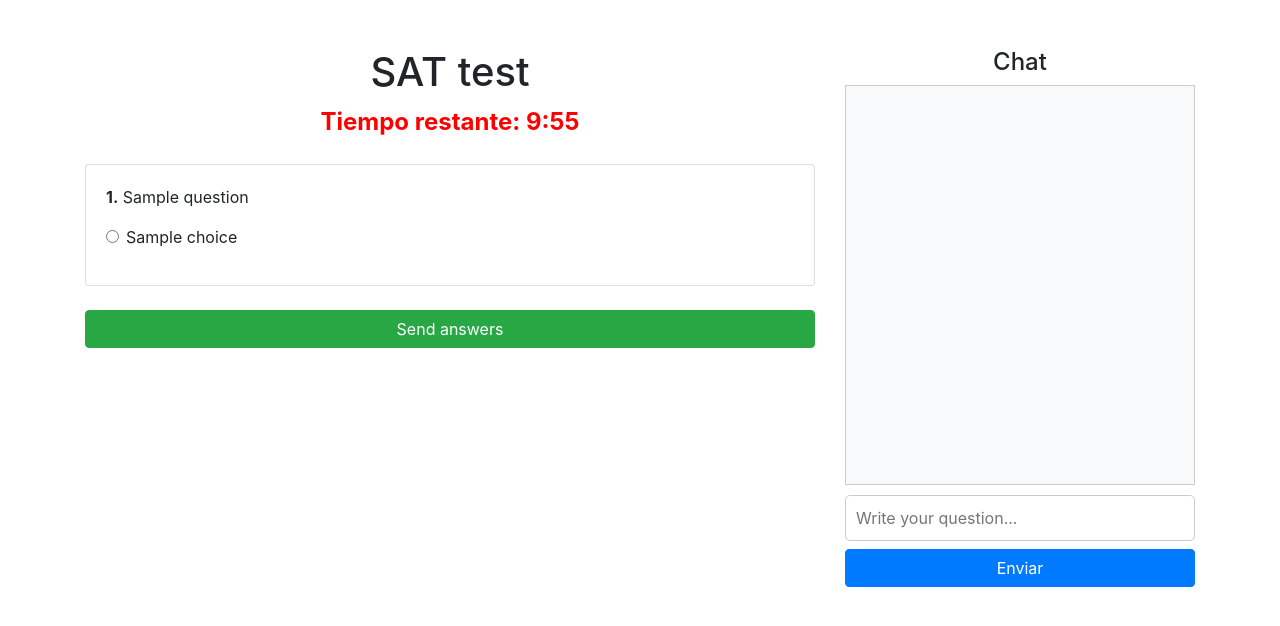
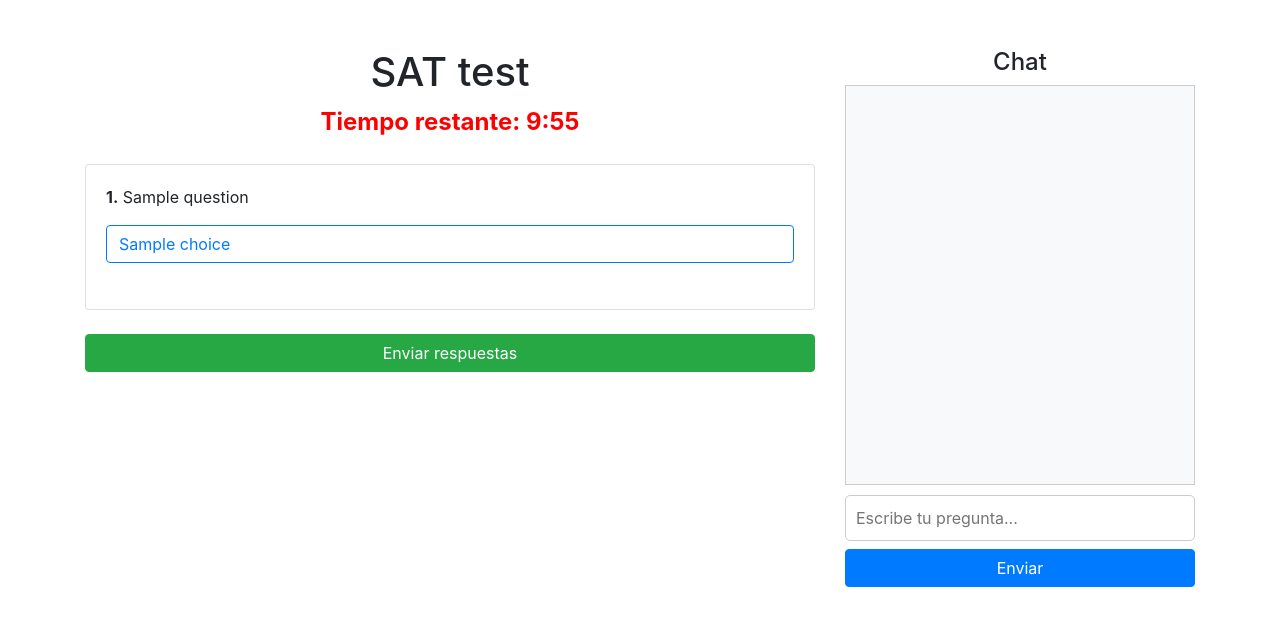
Before and after one commit to Julia-ai1/juliacopiaparaespa-a, a Flask app: template templates/quiz.html in a window 1280 px wide. Shown: the top 626 px of the page. Run offline with Flask 3, Linux system fonts and the light colour scheme; the template is opened without the code that fills it: most values are stand-ins (such as "Sample title", 1, 10 or a date in 2020); some libraries are stand-ins or nearby versions.

Commit message:
subida quiz mas bonito

```diff
--- a/templates/quiz.html
+++ b/templates/quiz.html
@@ -40,6 +40,17 @@
             flex-grow: 1;
             overflow-y: auto;
         }
+
+        .choice-button {
+            width: 100%;
+            text-align: left;
+            margin-bottom: 10px;
+        }
+
+        .choice-button.active {
+            background-color: #007bff;
+            color: white;
+        }
     </style>
 </head>
 <body>
@@ -48,7 +59,7 @@
         <!-- Sección del Cuestionario -->
         <div class="col-md-8">
             <h1 class="text-center">SAT test</h1>
-            <div id="timer">Remaining time: 10:00</div>
+            <div id="timer">Tiempo restante: 10:00</div>
             <form id="quiz-form" class="mt-4">
                 {% for question in questions %}
                     <div class="card mb-4">
@@ -56,19 +67,19 @@
                             <p><strong>{{ loop.index }}.</strong> {{ question['question'] }}</p>
                             <div class="form-group">
                                 {% for choice in question['choices'] %}
-                                    <div class="form-check">
-                                        <input class="form-check-input" type="radio"
-                                               id="question_{{ loop.index }}_choice_{{ loop.index0 }}"
-                                               name="question_{{ loop.index }}"
-                                               value="{{ choice }}">
-                                        <label class="form-check-label" for="question_{{ loop.index }}_choice_{{ loop.index0 }}">{{ choice }}</label>
-                                    </div>
+                                    <button type="button" class="btn btn-outline-primary choice-button"
+                                            data-question="question_{{ loop.index }}"
+                                            data-value="{{ choice }}"
+                                            id="question_{{ loop.index }}_choice_{{ loop.index0 }}">
+                                        {{ choice }}
+                                    </button>
                                 {% endfor %}
                             </div>
                         </div>
                     </div>
                 {% endfor %}
-                <button type="submit" class="btn btn-success btn-block">Send answers</button>
+                <input type="hidden" name="selected_answers" id="selected-answers">
+                <button type="submit" class="btn btn-success btn-block">Enviar respuestas</button>
             </form>
 
             <div id="results" class="mt-4"></div>
@@ -79,7 +90,7 @@
             <h4 class="text-center">Chat</h4>
             <div id="chat-container">
                 <div id="chat-box"></div>
-                <input type="text" id="chat-input" placeholder="Write your question...">
+                <input type="text" id="chat-input" placeholder="Escribe tu pregunta...">
                 <button id="send-chat" class="btn btn-primary btn-block mt-2">Enviar</button>
             </div>
         </div>
@@ -91,9 +102,31 @@
 <script src="https://cdn.jsdelivr.net/npm/@popperjs/core@2.9.2/dist/umd/popper.min.js"></script>
 <script src="https://stackpath.bootstrapcdn.com/bootstrap/4.5.2/js/bootstrap.min.js"></script>
 <script>
+    // Inicialización de variables
+    let selectedAnswers = {};
+
+    // Manejar selección de botones
+    document.querySelectorAll('.choice-button').forEach(button => {
+        button.addEventListener('click', function () {
+            const question = this.getAttribute('data-question');
+            const value = this.getAttribute('data-value');
+
+            // Desactivar otros botones de la misma pregunta
+            document.querySelectorAll(`[data-question="${question}"]`).forEach(btn => {
+                btn.classList.remove('active');
+            });
+
+            // Activar el botón seleccionado
+            this.classList.add('active');
+
+            // Guardar la respuesta seleccionada
+            selectedAnswers[question] = value;
+            document.getElementById('selected-answers').value = JSON.stringify(selectedAnswers);
+        });
+    });
+
     // Temporizador de 10 minutos
     let timeLeft = 10 * 60;
-
     const timerElement = document.getElementById('timer');
     const countdown = setInterval(() => {
         const minutes = Math.floor(timeLeft / 60);
@@ -112,19 +145,7 @@
         clearInterval(countdown);  // Detener el temporizador si el formulario se envía manualmente
         event.preventDefault();
 
-        const formData = new FormData(event.target);
-        const userAnswers = {};
-
-        formData.forEach((value, key) => {
-            if (value === "") {
-                value = "No seleccionada";  // Asigna un valor por defecto si el valor es null
-            }
-            console.log(`Pregunta: ${key} - Respuesta seleccionada: ${value}`);  // Imprimir respuestas seleccionadas en el frontend
-            userAnswers[key] = value;
-        });
-
-        console.log("Datos enviados al backend:", userAnswers);  // Imprimir datos enviados al backend
-
+        // Enviar respuestas seleccionadas al servidor
         fetch('/check', {
             method: 'POST',
             headers: {
@@ -132,12 +153,11 @@
             },
             body: JSON.stringify({
                 questions: {{ questions|tojson }},
-                answers: userAnswers
+                answers: selectedAnswers
             })
         })
         .then(response => response.json())
         .then(data => {
-            console.log("Datos recibidos del backend:", data);  // Imprimir respuestas recibidas del backend
             const resultsDiv = document.getElementById('results');
             resultsDiv.innerHTML = '';
             data.forEach((result, index) => {
```
